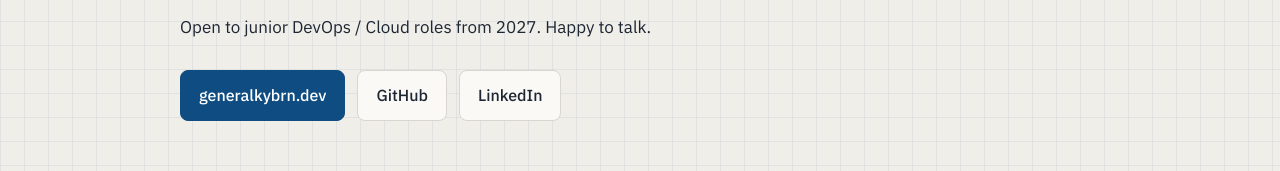
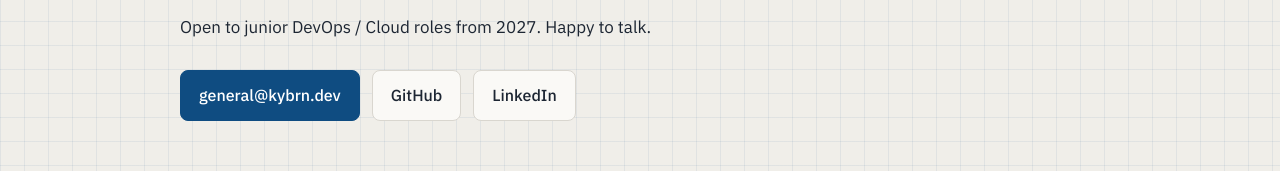
Before and after one commit to kybrn/kybrn.github.io, a plain HTML site: page index.html in a window 1280 px wide. Shown: the part 2235-2406 px from the top of the page. Drawn offline with Linux system fonts and the light colour scheme.

Commit message:
Update index.html

```diff
--- a/index.html
+++ b/index.html
@@ -336,7 +336,7 @@
       <div class="label">Sheet 06 — Contact</div>
       <p class="about-text">Open to junior DevOps / Cloud roles from 2027. Happy to talk.</p>
       <div class="contact">
-        <a class="btn primary" href="mailto:general@kybrn.dev">generalkybrn.dev</a>
+        <a class="btn primary" href="mailto:general@kybrn.dev">general@kybrn.dev</a>
         <a class="btn" href="https://github.com/kybrn">GitHub</a>
         <!-- TODO: replace with your LinkedIn profile URL -->
         <a class="btn" href="https://www.linkedin.com/in/YOUR-PROFILE">LinkedIn</a>
```
